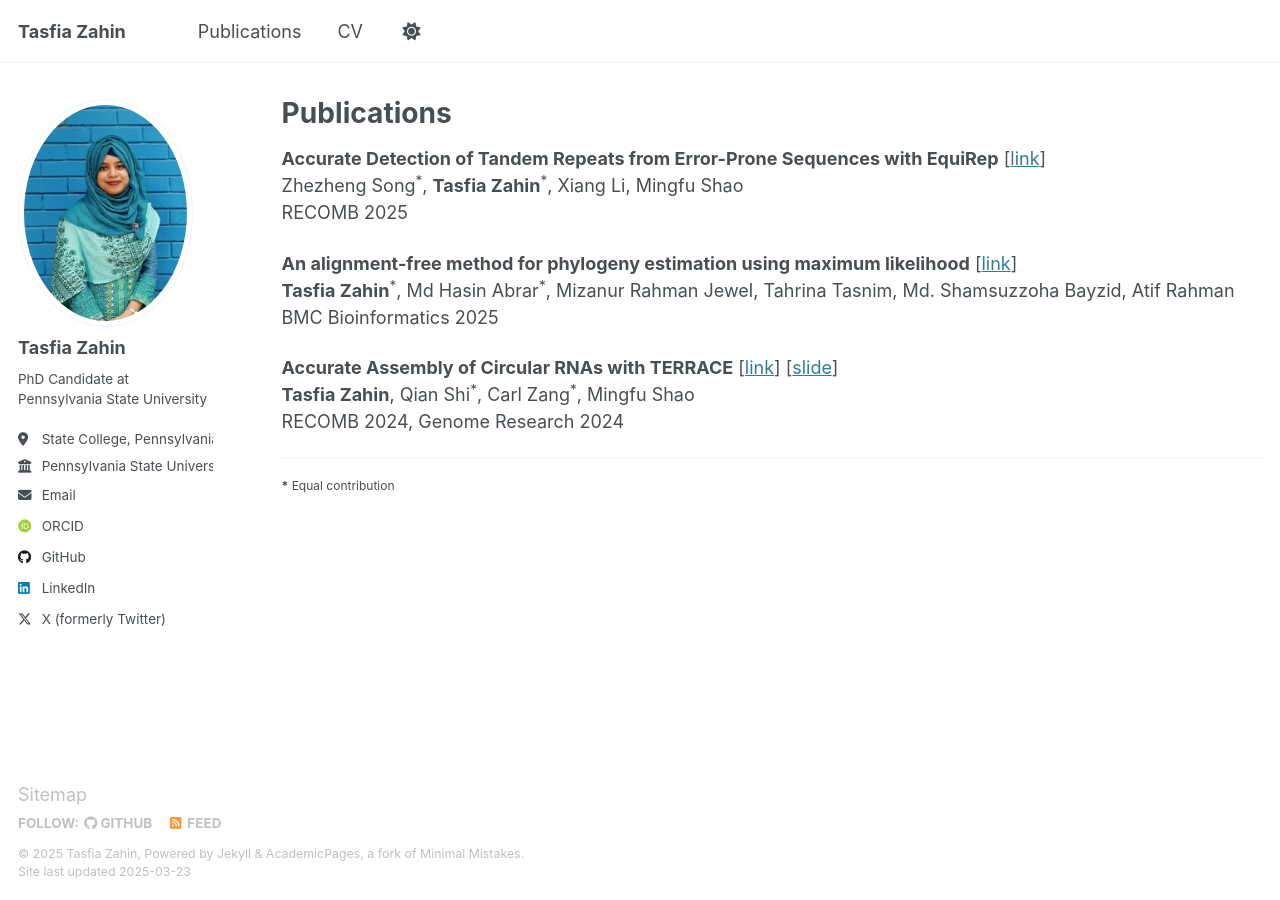
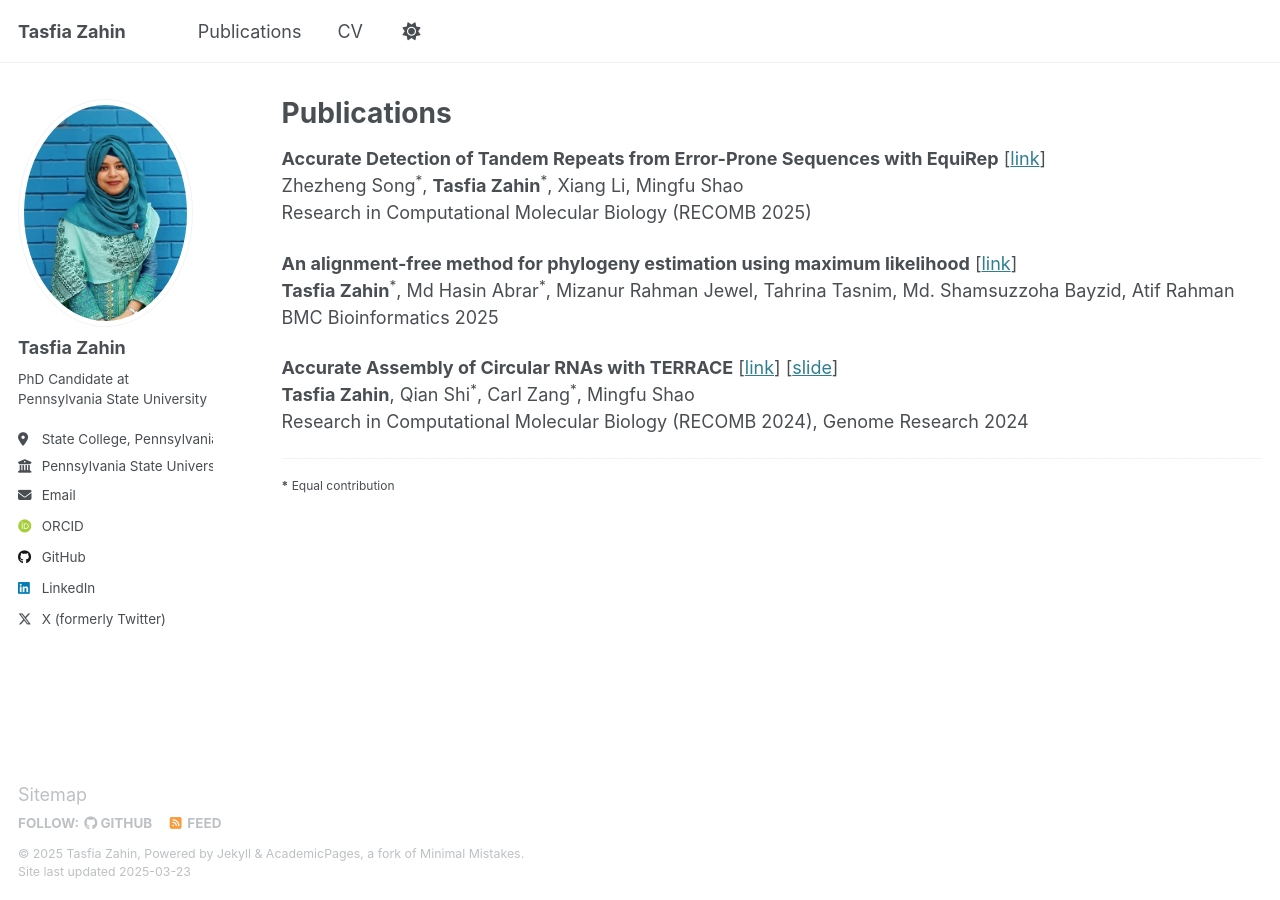
Before and after one commit to TasfiaZahin/TasfiaZahin.github.io, a Jekyll site: the page built from _pages/publications.html, in a window 1280 px wide. Built offline with Jekyll 4.4.1, drawn with Linux system fonts in a browser that asks for light colours; some web fonts are replaced.

Commit message:
publication updated

```diff
--- a/_pages/publications.html
+++ b/_pages/publications.html
@@ -18,7 +18,7 @@ author_profile: true
       <strong>Accurate Detection of Tandem Repeats from Error-Prone Sequences with EquiRep</strong>
       [<a href="https://doi.org/10.1101/2024.11.05.621953" target="_blank">link</a>]<br>
       Zhezheng Song<sup>*</sup>, <strong>Tasfia Zahin</strong><sup>*</sup>, Xiang Li, Mingfu Shao<br>
-      RECOMB 2025
+      Research in Computational Molecular Biology (RECOMB 2025)
     </p>
   </div>
 
@@ -39,7 +39,7 @@ author_profile: true
       [<a href="https://genome.cshlp.org/content/34/9/1365" target="_blank">link</a>]
       [<a href="/files/RECOMB24-TERRACE.pdf" target="_blank">slide</a>]<br>
       <strong>Tasfia Zahin</strong>, Qian Shi<sup>*</sup>, Carl Zang<sup>*</sup>, Mingfu Shao<br>
-      RECOMB 2024, Genome Research 2024
+      Research in Computational Molecular Biology (RECOMB 2024), Genome Research 2024
     </p>
   </div>
 
```
